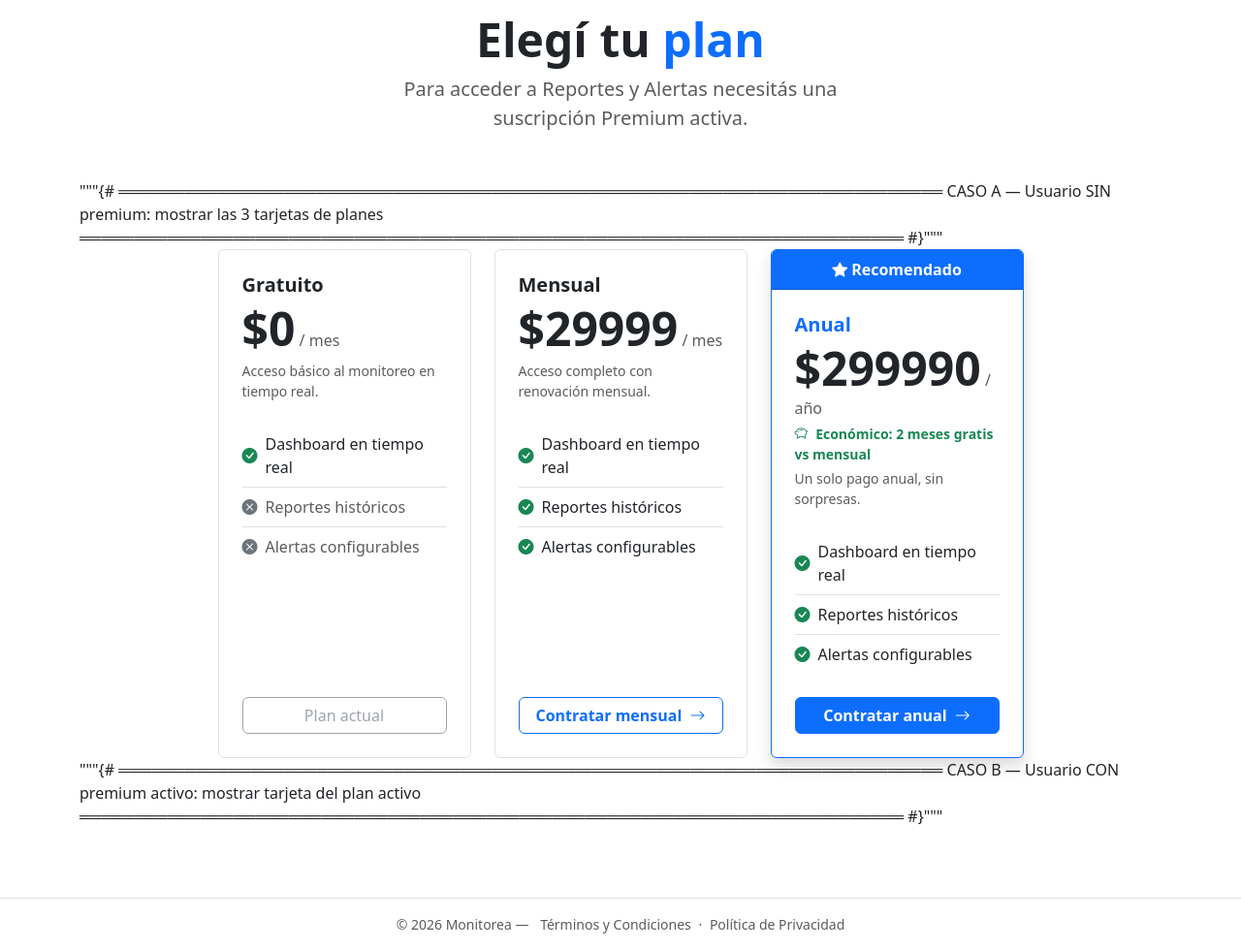
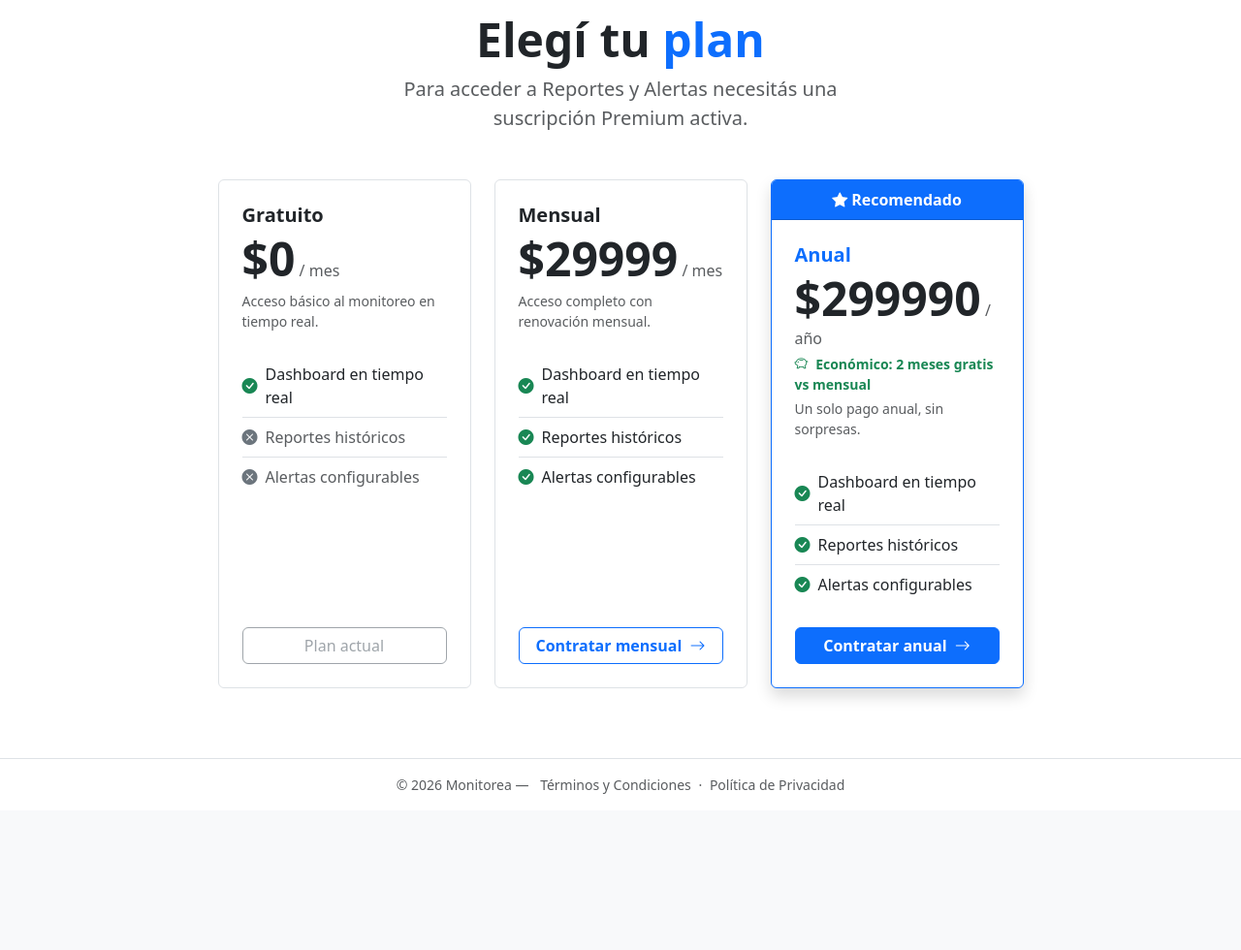
Before and after one commit to Marianoigna/Monitorea, a Django app: page /suscripciones/planes/ in a window 1280 px wide. Shown: the part 193-1173 px from the top of the page at 97% size. After the commit the page ends 1012 px from the top, so only its background shows below. Run offline with Django 5.2, Linux system fonts and the light colour scheme; the visitor is signed in with stand-in values (Sample User, id 1); data that the repository does not hold is empty.

```diff
--- a/CORE/SUSCRIPCIONES/templates/SUSCRIPCIONES/planes.html
+++ b/CORE/SUSCRIPCIONES/templates/SUSCRIPCIONES/planes.html
@@ -31,9 +31,6 @@
     {% endif %}
   </div>
 
-  """{# ═══════════════════════════════════════════════════════════════════════════
-     CASO A — Usuario SIN premium: mostrar las 3 tarjetas de planes
-  ═══════════════════════════════════════════════════════════════════════════ #}"""
   {% if not request.user.tiene_premium_activo %}
   <div class="row g-4 justify-content-center">
 
@@ -140,9 +137,7 @@
   </div>{# /row #}
   {% endif %}
 
-  """{# ═══════════════════════════════════════════════════════════════════════════
-     CASO B — Usuario CON premium activo: mostrar tarjeta del plan activo
-  ═══════════════════════════════════════════════════════════════════════════ #}"""
+
   {% if request.user.tiene_premium_activo and suscripcion %}
   <div class="row justify-content-center">
     <div class="col-12 col-sm-8 col-md-5 col-lg-4">
```
